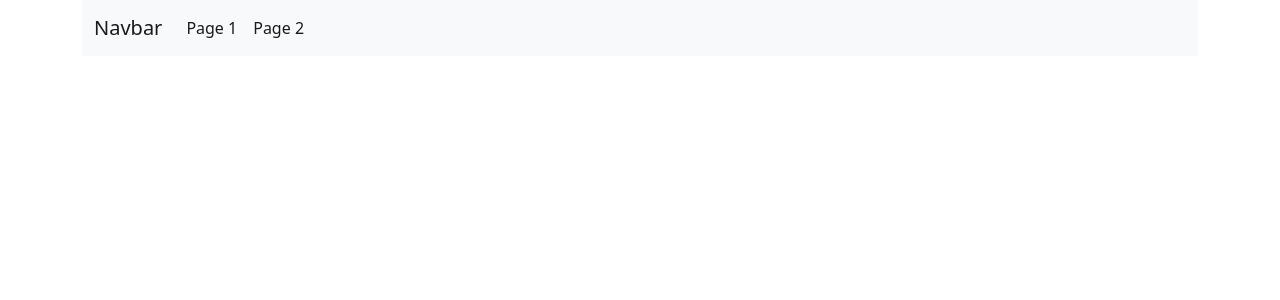
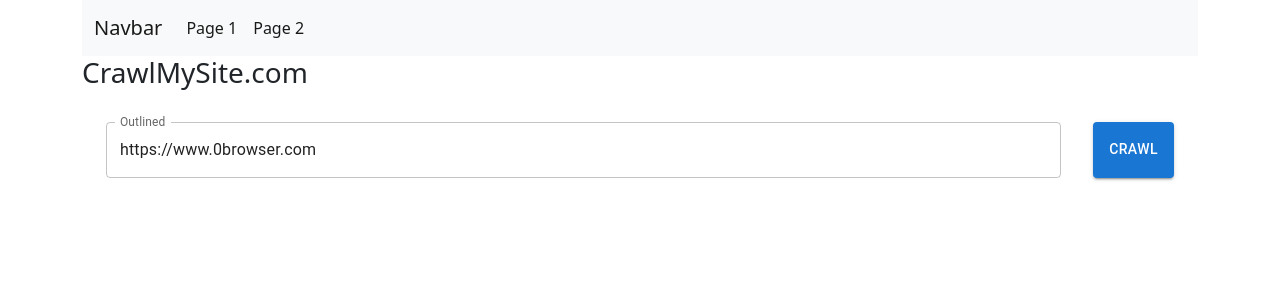
Before and after one commit to ZeroBrowser/React-UI-for-Headless-Crawler, a React (Create React App) app in the folder my-app-typescript/: page / in a window 1280 px wide. Shown: the top 300 px of the page. Built offline with nearby package versions, Linux system fonts and the light colour scheme; no server answers.

Commit message:
default page is now page1

```diff
--- a/my-app-typescript/src/index.tsx
+++ b/my-app-typescript/src/index.tsx
@@ -13,6 +13,7 @@ ReactDOM.render(
     <HashRouter>
       <Routes>
         <Route path="/" element={<App />} >
+          <Route path="/" element={<Page1 />} />
           <Route path="page1" element={<Page1 />} />
           <Route path="page2" element={<Page2 />} />
         </Route>
```
